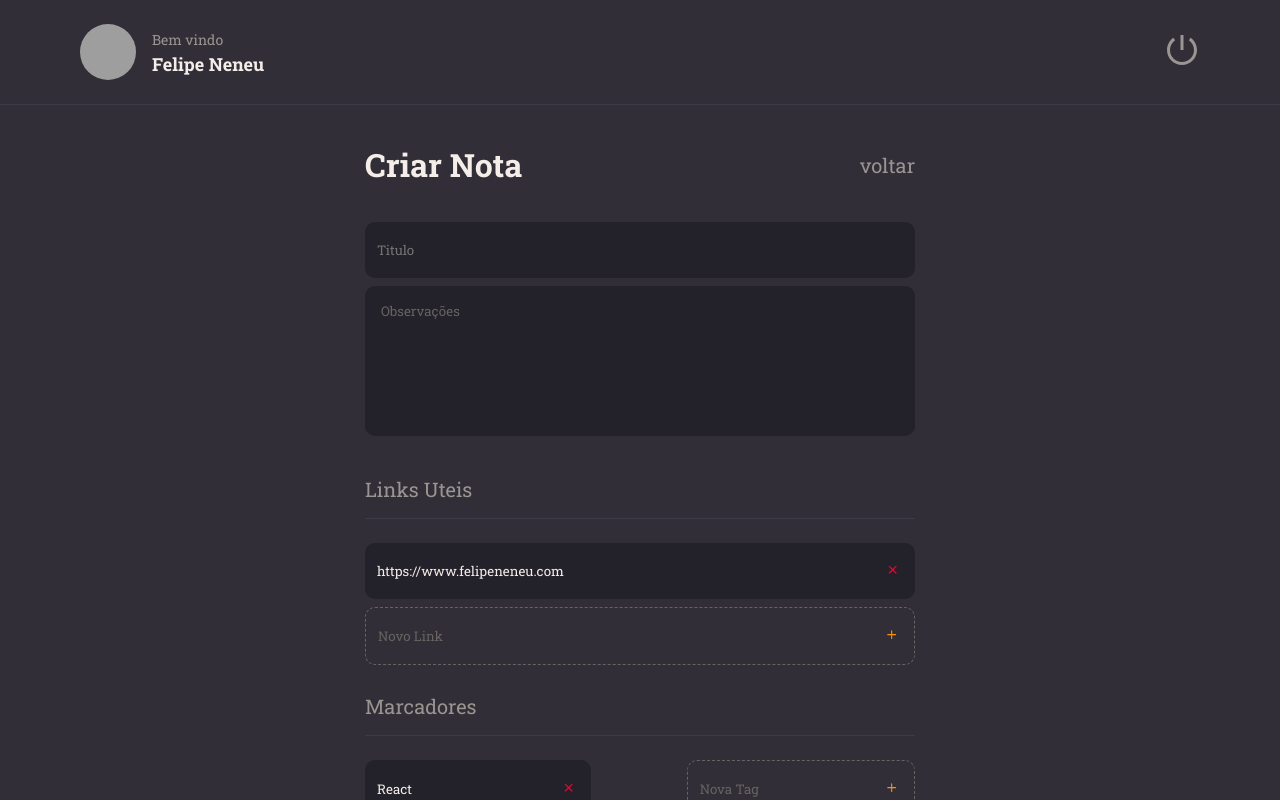
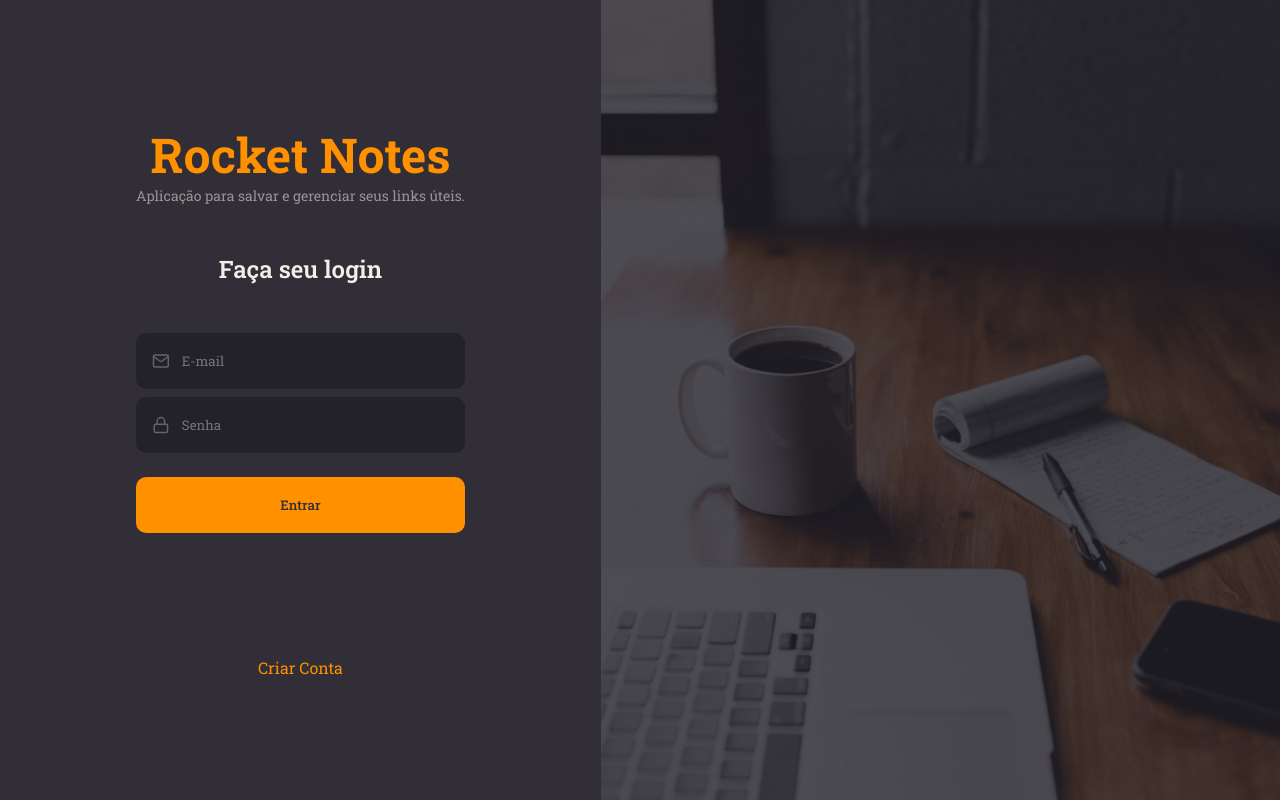
Before and after one commit to felipeneneu/rocket-notes, a React (Vite) app: page / in a window 1280 px wide. Built offline with nearby package versions, Linux system fonts and the light colour scheme; grey boxes are pictures that could not be loaded.

Commit message:
Routes add

```diff
--- a/package.json
+++ b/package.json
@@ -13,6 +13,7 @@
     "react": "^18.2.0",
     "react-dom": "^18.2.0",
     "react-icons": "^5.0.1",
+    "react-router-dom": "^6.22.3",
     "styled-components": "^6.1.8"
   },
   "devDependencies": {
--- a/src/main.jsx
+++ b/src/main.jsx
@@ -1,7 +1,7 @@
 import React from 'react'
 import ReactDOM from 'react-dom/client'
 import { ThemeProvider } from 'styled-components'
-import { New } from './pages/New'
+import { Routes } from './routes'
 import theme from './styles/theme.js'
 import GlobalStyle from './styles/global.js'
 
@@ -10,7 +10,7 @@
   <React.StrictMode>
     <ThemeProvider theme={theme}>
       <GlobalStyle />
-      <New />
+      <Routes />
     </ThemeProvider>
   </React.StrictMode>,
 )
--- /dev/null
+++ b/src/routes/app.routes.jsx
@@ -0,0 +1,18 @@
+import { Routes, Route } from "react-router-dom";
+
+import { New } from "../pages/New"
+import { Home } from "../pages/Home"
+import { Profile } from "../pages/Profile"
+import { Details } from "../pages/Details"
+
+export function AppRoutes() {
+    return (
+        <Routes>
+            <Route path="/" element={<Home />} />
+            <Route path="/new" element={<New />} />
+            <Route path="/profile" element={<Profile />} />
+            <Route path="/details/:id" element={<Details />} />
+
+        </Routes>
+    )
+}
--- /dev/null
+++ b/src/routes/auth.routes.jsx
@@ -0,0 +1,16 @@
+import { Routes, Route } from "react-router-dom";
+
+import { SignIn } from "../pages/SignIn"
+import { SignUp } from "../pages/SignUp"
+
+
+export function AuthRoutes() {
+    return (
+        <Routes>
+            <Route path="/" element={<SignIn />} />
+            <Route path="/register" element={<SignUp />} />
+
+
+        </Routes>
+    )
+}
--- /dev/null
+++ b/src/routes/index.jsx
@@ -0,0 +1,11 @@
+import { BrowserRouter } from "react-router-dom";
+import { AppRoutes } from "./app.routes";
+import { AuthRoutes } from "./auth.routes";
+
+export function Routes() {
+    return (
+        <BrowserRouter>
+            <AuthRoutes />
+        </BrowserRouter>
+    )
+}
```
Also changed, not shown: 1 other file (tests, documents, lock files or other folders).
